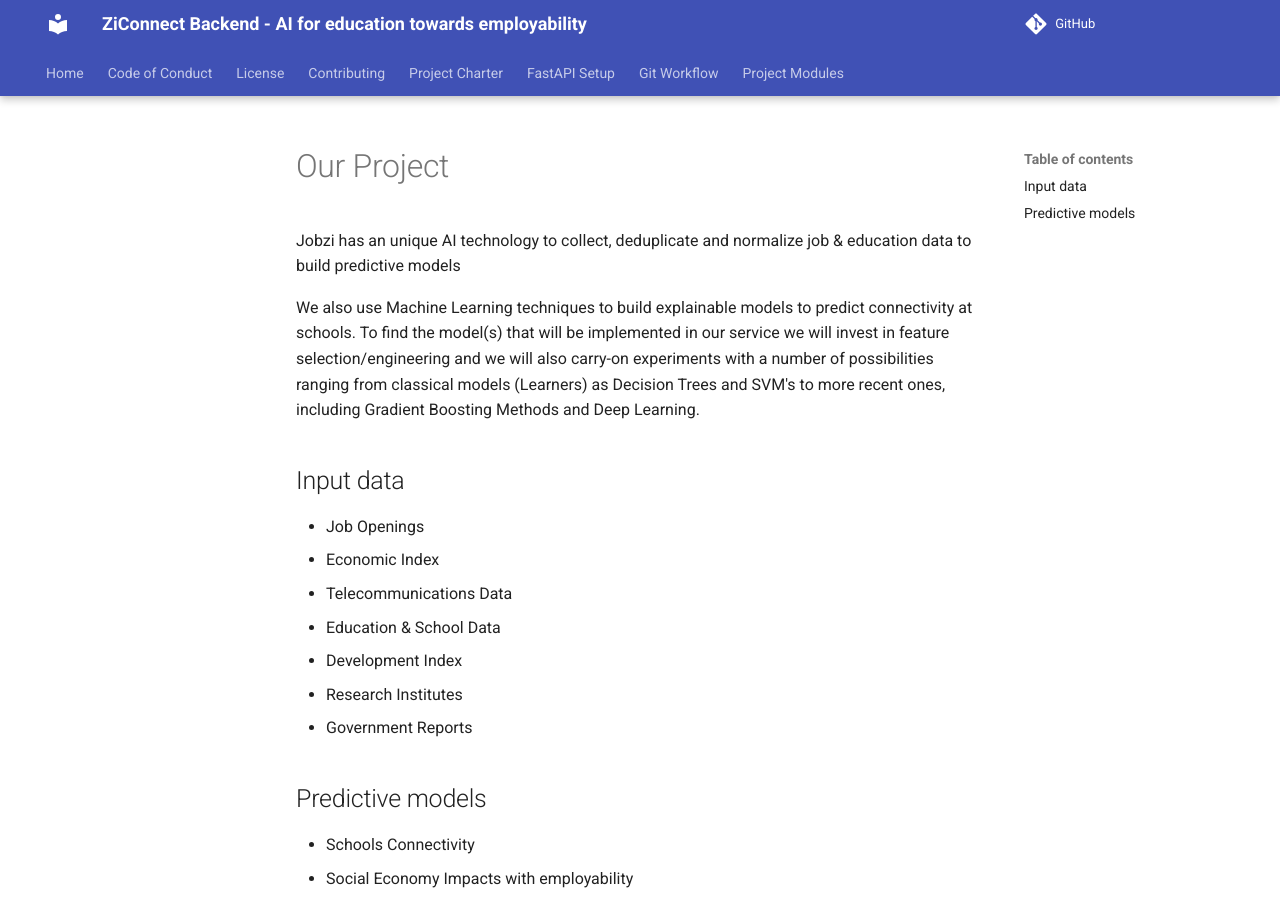
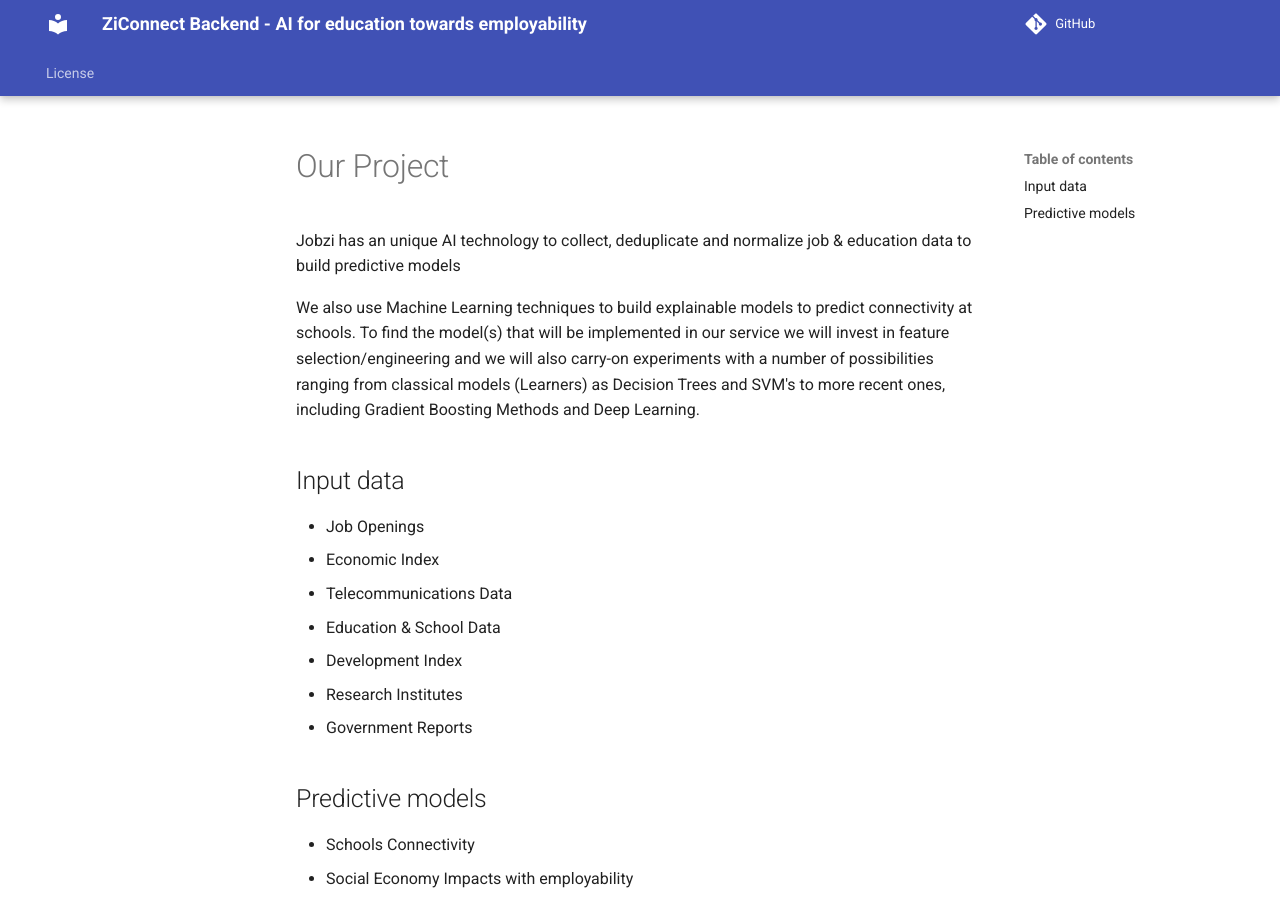
Before and after one commit to Soumya-Kushwaha/ziconnect-backend-fastapi, an MkDocs documentation site: the page built from docs/ABOUT.md, in a window 1280 px wide and 900 px high. Built offline with MkDocs 1.6.1 and Material for MkDocs 9.7.7, drawn with Linux system fonts in a browser that asks for light colours; comment, search, counter and statistics services are not loaded.

Commit message:
Updated link content

```diff
--- a/mkdocs.yml
+++ b/mkdocs.yml
@@ -15,11 +15,4 @@ theme:
   - navigation.tabs.sticky
 
 nav:
-  - Home: docs/ABOUT.md
-  - Code of Conduct: CODE_OF_CONDUCT.md
   - License: LICENSE.md
-  - Contributing: docs/CONTRIBUTING.md
-  - Project Charter: docs/ROJECT_CHARTER.md
-  - FastAPI Setup: docs/FASTAPI_SETUP.md
-  - Git Workflow: docs/GIT_WORKFLOW.md
-  - Project Modules: README.md
```
Also changed, not shown: docs/LICENSE.md (added, +1 -0 lines), 1 other file.
